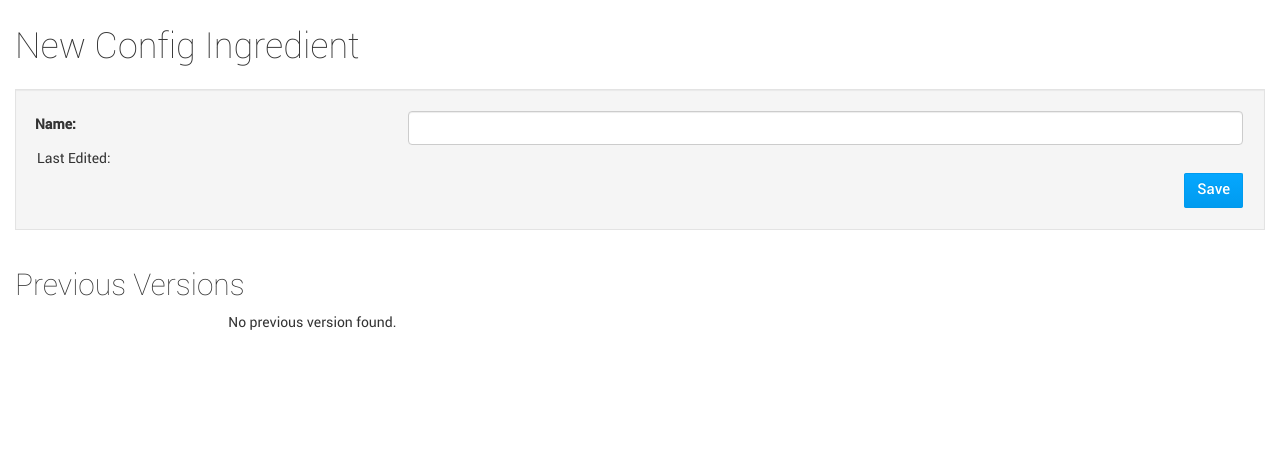
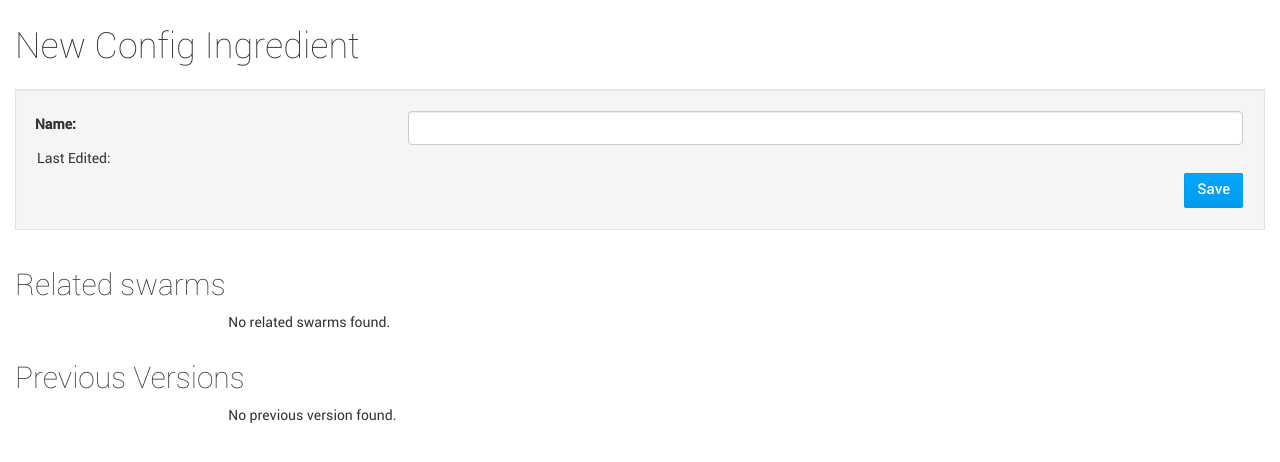
Before and after one commit to isabella232/vr.server, a Django app: page /ingredient/add/ in a window 1280 px wide. Shown: the part 51-513 px from the top of the page. Run offline with Django 3.2, Linux system fonts and the light colour scheme; the visitor is signed in with stand-in values (Sample User, id 1); parts of the project's set-up code (start-up, migrations or seed data) failed here and were passed over; some libraries are stand-ins or nearby versions.

Commit message:
Add related swarms info to config ingredient edit page

```diff
--- a/vr/server/models.py
+++ b/vr/server/models.py
@@ -16,6 +16,8 @@ from django.utils import timezone
 import yaml
 import redis
 import reversion
+
+from reversion.models import Version
 
 from vr.server.fields import YAMLDictField, YAMLListField
 from vr.common import repo, models as common_models
@@ -769,6 +771,9 @@ class Swarm(models.Model):
     def set_version(self, version):
         self.release = self.get_current_release(version)
 
+    def get_latest_reversion(self):
+        return Version.objects.get_for_object(self).reverse()[0]
+
     version = property(get_version, set_version)
 
 reversion.register(Swarm)
--- a/vr/server/templates/ingredient_form.html
+++ b/vr/server/templates/ingredient_form.html
@@ -40,6 +40,27 @@ $(function() {
     </form>
   </div>
 </div>
+<div class="tab-pane form-horizontal" id="swarms">
+  <h2>Related swarms</h2>
+  <div class="row">
+    {% if related_swarms %}
+    <div class="col-sm-2"></div>
+    <div class="col-sm-10">
+      {% for swarm in related_swarms %}
+        <span>Swarm date: {{ swarm.get_latest_reversion.revision.date_created }}</span><br/>
+        {% if swarm.get_latest_reversion.revision.date_created < last_edited %}<span>Possibly outdated</span><br/>{% endif %}
+        <span>Swarm: <a href="{% url edit_swarm swarm.id %}">{{ swarm }}</a></span><br/>
+        <hr/>
+      {% endfor %}
+    </div>
+    {% else %}
+      <div class="col-sm-2"></div>
+      <div class="col-sm-10">
+        <p>No related swarms found.</p>
+      </div>
+    {% endif %}
+  </div>
+</div>
 <div class="tab-pane form-horizontal" id="versions">
   <h2>Previous Versions</h2>
   <div class="row">
--- a/vr/server/views.py
+++ b/vr/server/views.py
@@ -23,6 +23,9 @@ from reversion.helpers import generate_patch
 
 from vr.server import forms, tasks, events, models
 from vr.server.utils import yamlize
+
+import logging
+logger = logging.getLogger('velociraptor')
 
 
 def json_response(func):
@@ -353,6 +356,12 @@ class UpdateConfigIngredient(edit.UpdateView):
     form_class = forms.ConfigIngredientForm
 
     def get_context_data(self, **kwargs):
+        """
+        Augment the data passed to the template with:
+        - version_diffs: Version history (last 6 versions)
+        - last_edited: Last time when the ingredient was modified
+        - related swarms
+        """
         context = super(UpdateConfigIngredient, self).get_context_data(**kwargs)
         fields = [field for field in self.object._meta.fields]
         version_diffs = []
@@ -372,6 +381,7 @@ class UpdateConfigIngredient(edit.UpdateView):
             context['last_edited'] = version_list[0].revision.date_created
         except:
             context['last_edited'] = "No data"
+        context['related_swarms'] = self.object.swarm_set.all()
         return context
 
 
```
